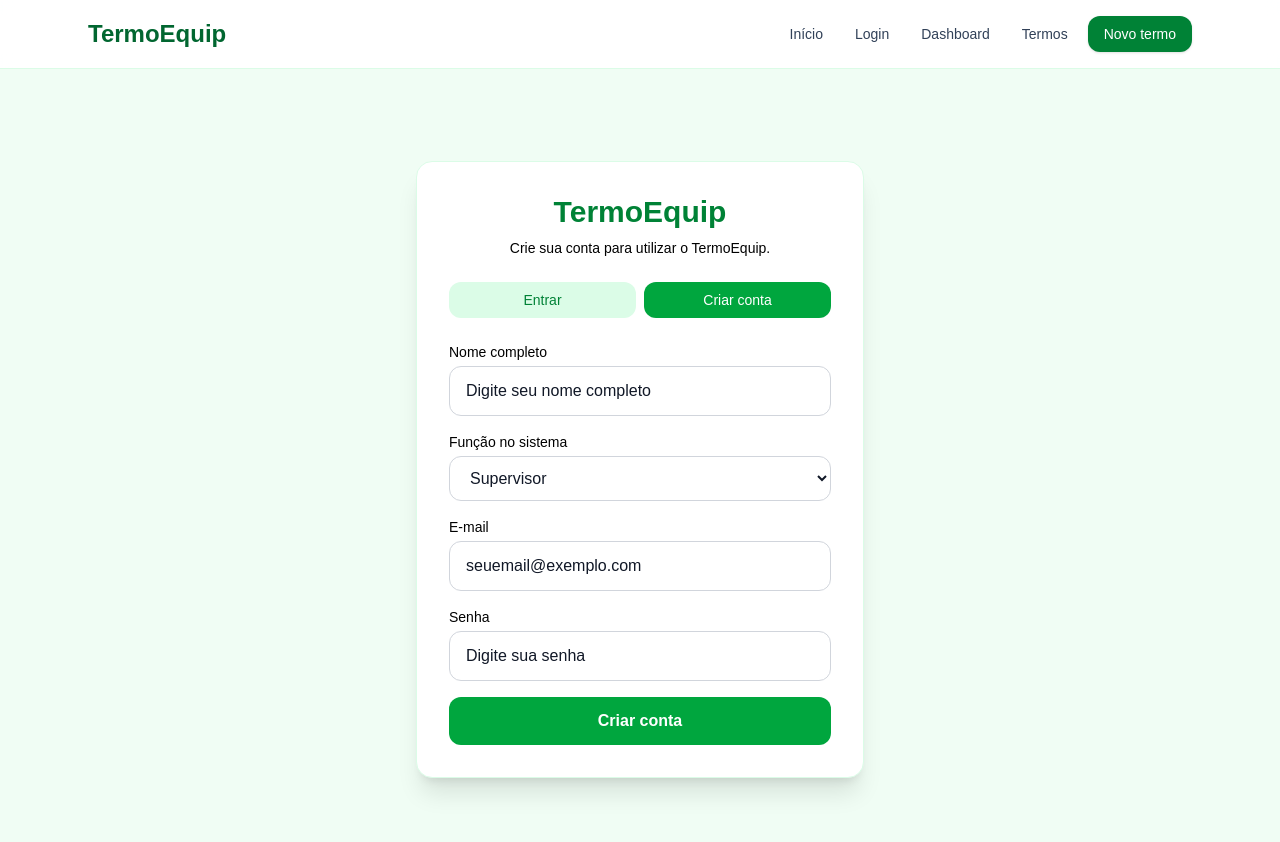
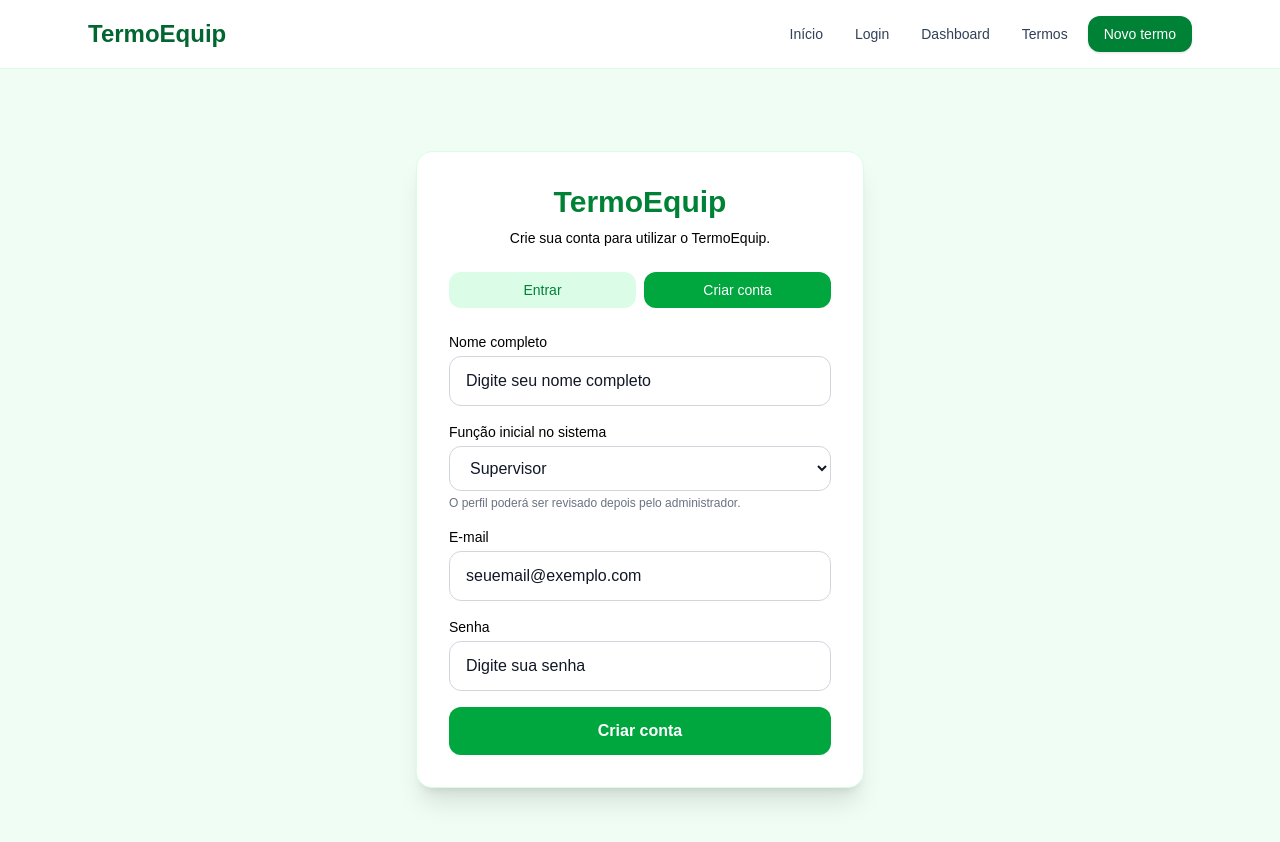
Before and after one commit to rfpaulussi/termoequip-v1, a Next.js app: page /login in a window 1280 px wide. Both pictures are taken after a click on the button "Criar conta". Shown: the top 842 px of the page. Built offline with nearby package versions, Linux system fonts and the light colour scheme; no server answers.

Commit message:
Cadastro publico com funcao inicial revisavel

```diff
--- a/src/app/login/page.tsx
+++ b/src/app/login/page.tsx
@@ -150,7 +150,7 @@
 
               <div>
                 <label className="block text-sm font-medium text-black mb-1">
-                  Função no sistema
+                  Função inicial no sistema
                 </label>
                 <select
                   value={role}
@@ -163,6 +163,9 @@
                   <option value="supervisor">Supervisor</option>
                   <option value="encarregado">Encarregado</option>
                 </select>
+                <p className="mt-1 text-xs text-gray-500">
+                  O perfil poderá ser revisado depois pelo administrador.
+                </p>
               </div>
             </>
           ) : null}
```
